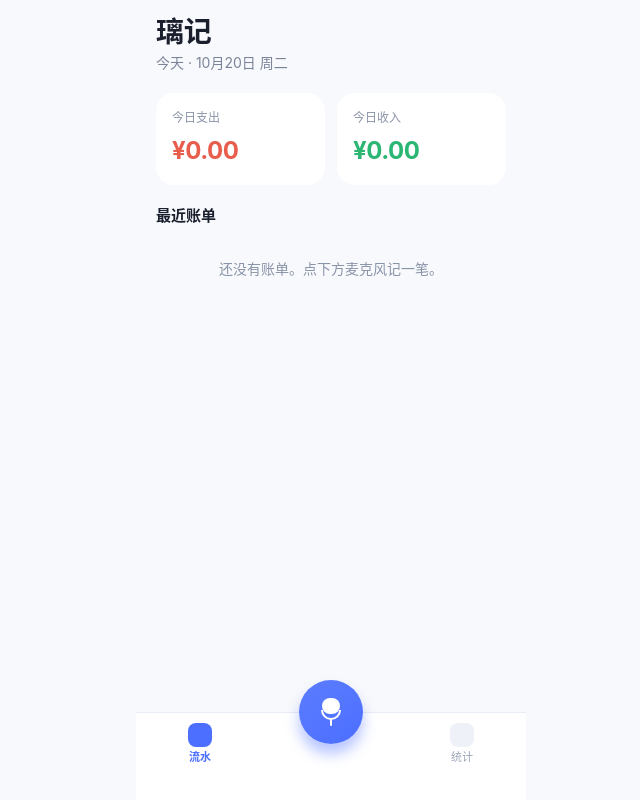
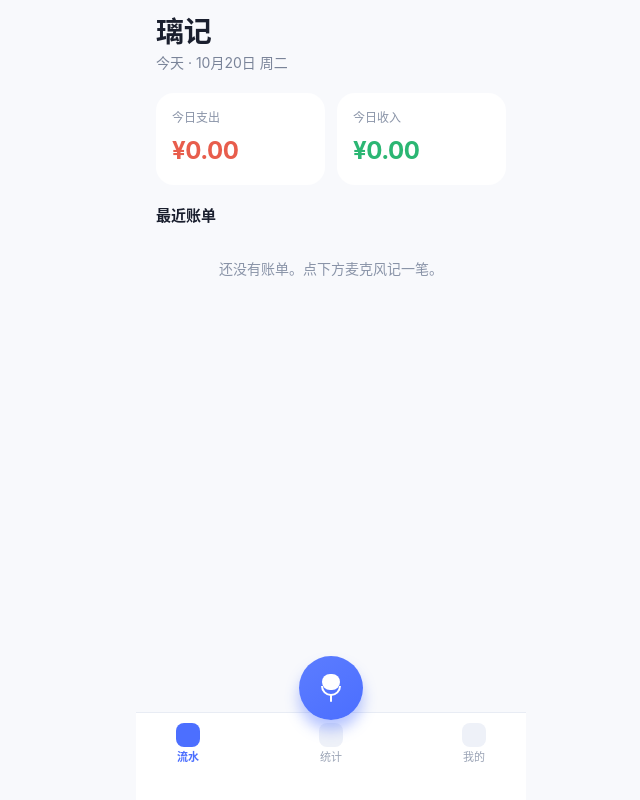
Before and after one commit to jiaoyansonghk163/voice-bookkeeping, a Next.js app: page / in a window 1280 px wide. Shown: the whole page, without its empty margins (309-949 px from the left). Built offline with nearby package versions, Linux system fonts and the light colour scheme.

Commit message:
Add the Codex motion and restore the third tab.
Listening pulses the mic and a thin ring without moving the waveform. Tabs, the sheet, confirm, and new rows fade on the specified timings, and 我的 is a tab again.

Co-authored-by: jiaoyansonghk163 <jiaoyansonghk163@users.noreply.github.com>

```diff
--- a/app/globals.css
+++ b/app/globals.css
@@ -688,9 +688,9 @@ header.top.scrolled {
   height: calc(88px + env(safe-area-inset-bottom));
   border-radius: 0;
   display: grid;
-  grid-template-columns: 1fr 1fr;
+  grid-template-columns: repeat(3, 1fr);
   align-items: start;
-  padding: 10px 28px env(safe-area-inset-bottom);
+  padding: 10px 16px env(safe-area-inset-bottom);
   background: rgba(255, 255, 255, 0.92);
   backdrop-filter: blur(20px);
   border-top: 1px solid #e8ecf4;
@@ -709,6 +709,8 @@ header.top.scrolled {
   color: #9aa3b5;
   height: auto;
   justify-content: flex-start;
+  justify-self: center;
+  transition: color 160ms cubic-bezier(0.22, 1, 0.36, 1);
 }
 
 .ti:first-child {
@@ -725,6 +727,7 @@ header.top.scrolled {
   height: 24px;
   border-radius: 8px;
   background: #eef1f8;
+  transition: background 160ms cubic-bezier(0.22, 1, 0.36, 1);
 }
 
 .ti.on {
@@ -739,7 +742,7 @@ header.top.scrolled {
 .mic {
   position: absolute;
   left: 50%;
-  bottom: calc(56px + env(safe-area-inset-bottom));
+  bottom: calc(80px + env(safe-area-inset-bottom));
   z-index: 7;
   transform: translateX(-50%);
   width: 64px;
@@ -750,6 +753,7 @@ header.top.scrolled {
   place-items: center;
   color: #fff;
   box-shadow: 0 10px 14px rgba(76, 111, 255, 0.4);
+  transition: transform 160ms cubic-bezier(0.34, 1.56, 0.64, 1);
 }
 
 .mic.stop {
@@ -771,7 +775,9 @@ header.top.scrolled {
 }
 
 .mic:active {
-  transform: translateX(-50%) scale(0.97);
+  transform: translateX(-50%) scale(0.96);
+  transition-duration: 100ms;
+  transition-timing-function: ease;
 }
 
 .mic.mini:active {
@@ -1611,8 +1617,16 @@ header.top.scrolled {
   .rise,
   .dot,
   .transcript .cur,
-  .wave i {
+  .wave i,
+  .halo-core,
+  .halo-ring,
+  .stage,
+  .bill.fresh::after {
     animation: none;
+  }
+
+  .halo-ring {
+    opacity: 0.4;
   }
 
   .go:active,
@@ -1621,13 +1635,32 @@ header.top.scrolled {
   .again:active,
   .tbtn:active,
   .ti:active,
-  .mic:active,
   .quiet-btn:active {
     transform: none;
   }
 
+  .mic,
   .mic:active {
+    transition: none;
     transform: translateX(-50%);
+  }
+
+  .mic.mini,
+  .mic.mini:active {
+    transform: none;
+  }
+}
+
+.pane {
+  animation: pane-in 160ms cubic-bezier(0.22, 1, 0.36, 1);
+}
+
+@keyframes pane-in {
+  from {
+    opacity: 0;
+  }
+  to {
+    opacity: 1;
   }
 }
 
@@ -1698,6 +1731,7 @@ header.top.scrolled {
 }
 
 .bill {
+  position: relative;
   flex: 0 0 100%;
   width: 100%;
   display: flex;
@@ -1742,6 +1776,26 @@ header.top.scrolled {
   font-size: 13px;
 }
 
+.bill.fresh::after {
+  content: "";
+  position: absolute;
+  inset: 0;
+  border-radius: inherit;
+  background: rgba(76, 111, 255, 0.14);
+  pointer-events: none;
+  animation: row-hot 940ms linear forwards;
+}
+
+@keyframes row-hot {
+  0%,
+  74.468% {
+    opacity: 1;
+  }
+  100% {
+    opacity: 0;
+  }
+}
+
 .swipe {
   border-radius: 20px;
 }
@@ -1830,12 +1884,63 @@ header.top.scrolled {
   position: absolute;
   inset: 0;
   z-index: 8;
+  overflow: hidden;
+  background: #f8f9fc;
+  animation: sheet-in 220ms cubic-bezier(0.22, 1, 0.36, 1);
+}
+
+@keyframes sheet-in {
+  from {
+    opacity: 0;
+    transform: translateY(12px);
+  }
+  to {
+    opacity: 1;
+    transform: none;
+  }
+}
+
+.slot {
+  position: relative;
+  height: 100%;
+}
+
+.stage .pane {
+  position: absolute;
+  inset: 0;
   overflow: auto;
-  background: #f8f9fc;
   padding: calc(24px + env(safe-area-inset-top)) 20px calc(28px + env(safe-area-inset-bottom));
-}
-
-.stage.listen {
+  animation: none;
+}
+
+.stage .pane.in {
+  animation: cross-in 180ms cubic-bezier(0.22, 1, 0.36, 1);
+}
+
+.stage .pane.out {
+  animation: cross-out 180ms cubic-bezier(0.22, 1, 0.36, 1) forwards;
+  pointer-events: none;
+}
+
+@keyframes cross-in {
+  from {
+    opacity: 0;
+  }
+  to {
+    opacity: 1;
+  }
+}
+
+@keyframes cross-out {
+  from {
+    opacity: 1;
+  }
+  to {
+    opacity: 0;
+  }
+}
+
+.stage .pane.listen {
   display: flex;
   align-items: center;
   justify-content: center;
@@ -1850,6 +1955,7 @@ header.top.scrolled {
 }
 
 .halo {
+  position: relative;
   width: 120px;
   height: 120px;
   margin-bottom: 28px;
@@ -1859,13 +1965,45 @@ header.top.scrolled {
   place-items: center;
 }
 
+.halo-ring {
+  position: absolute;
+  width: 88px;
+  height: 88px;
+  border-radius: 50%;
+  border: 1.5px solid #4c6fff;
+  opacity: 0.25;
+  animation: ring-pulse 1800ms ease-in-out infinite;
+}
+
 .halo-core {
+  position: relative;
   width: 72px;
   height: 72px;
   border-radius: 36px;
   background: #4c6fff;
   display: grid;
   place-items: center;
+  animation: mic-pulse 1800ms ease-in-out infinite;
+}
+
+@keyframes mic-pulse {
+  0%,
+  100% {
+    transform: scale(1);
+  }
+  50% {
+    transform: scale(1.04);
+  }
+}
+
+@keyframes ring-pulse {
+  0%,
+  100% {
+    opacity: 0.25;
+  }
+  50% {
+    opacity: 0.55;
+  }
 }
 
 .listen-title {
@@ -1895,6 +2033,7 @@ header.top.scrolled {
   border-radius: 2px;
   background: #a8b4d0;
   opacity: 1;
+  animation: none;
 }
 
 .listen-sub {
@@ -1997,6 +2136,12 @@ header.top.scrolled {
   color: #b86a00;
   font-size: 13px;
   line-height: 1.45;
+  opacity: 0;
+  transition: opacity 160ms cubic-bezier(0.22, 1, 0.36, 1);
+}
+
+.warn-bar.on {
+  opacity: 1;
 }
 
 .confirm-list {
--- a/components/bottom-nav.tsx
+++ b/components/bottom-nav.tsx
@@ -41,6 +41,10 @@ export function BottomNav({ current, onChange }: { current: TabId; onChange: (ta
         <i />
         统计
       </button>
+      <button type="button" className={cn("ti", current === "me" && "on")} onClick={() => onChange("me")}>
+        <i />
+        我的
+      </button>
     </nav>
   );
 }
--- a/components/ledger-app.tsx
+++ b/components/ledger-app.tsx
@@ -158,7 +158,7 @@ function Shell() {
     return () => node.removeEventListener("scroll", onScroll);
   }, [ready, route.name]);
   const showChrome = route.name !== "detail" && !voiceOpen;
-  const pageTitle = route.name === "home" || route.name === "stats";
+  const pageTitle = route.name === "home" || route.name === "stats" || route.name === "me";
   const title =
     route.name === "budget"
       ? "预算"
@@ -167,7 +167,7 @@ function Shell() {
         : route.name === "all"
           ? "全部账单"
           : "明细";
-  const showBack = route.name === "detail" || route.name === "all" || route.name === "budget" || route.name === "me";
+  const showBack = route.name === "detail" || route.name === "all" || route.name === "budget";
 
   let screen = null;
   if (route.name === "home") {
@@ -191,21 +191,7 @@ function Shell() {
       />
     );
   } else if (route.name === "stats") {
-    const ledger: LedgerState = { transactions: store.transactions, monthlyBudget: store.monthlyBudget };
-    screen = (
-      <>
-        <StatsScreen transactions={store.transactions} now={now} />
-        <MeScreen
-          compact
-          ledger={ledger}
-          demoOn={store.transactions.some((item) => item.source === "sample")}
-          onLoadDemo={store.loadDemo}
-          onClearDemo={store.clearDemo}
-          onImport={store.replaceLedger}
-          onOpenBudget={() => go({ name: "budget" })}
-        />
-      </>
-    );
+    screen = <StatsScreen transactions={store.transactions} now={now} />;
   } else if (route.name === "budget") {
     screen = (
       <BudgetScreen
@@ -257,11 +243,13 @@ function Shell() {
           )}
 
           <main ref={scrollRef} className={pageTitle ? "scroll page" : showChrome ? "scroll" : "scroll plain"} data-screen={route.name}>
-            {screen}
+            <div key={route.name} className="pane">
+              {screen}
+            </div>
           </main>
 
           {showChrome && <MicButton label="语音记账" onClick={() => openVoice()} />}
-          {showChrome && <BottomNav current={tabFor(route)} onChange={(tab) => go({ name: tab === "me" ? "home" : tab })} />}
+          {showChrome && <BottomNav current={tabFor(route)} onChange={(tab) => go({ name: tab })} />}
 
           <VoiceSheet
             key={voiceSession}
--- a/lib/store.tsx
+++ b/lib/store.tsx
@@ -60,7 +60,7 @@ export function StoreProvider({ children }: { children: React.ReactNode }) {
     setHighlightIds(ids);
     window.setTimeout(() => {
       setHighlightIds((current) => (current.some((id) => ids.includes(id)) ? [] : current));
-    }, 2800);
+    }, 940);
     return transactions;
   }, []);
 
```
Also changed, not shown: components/voice-sheet.tsx (+90 -13 lines).
